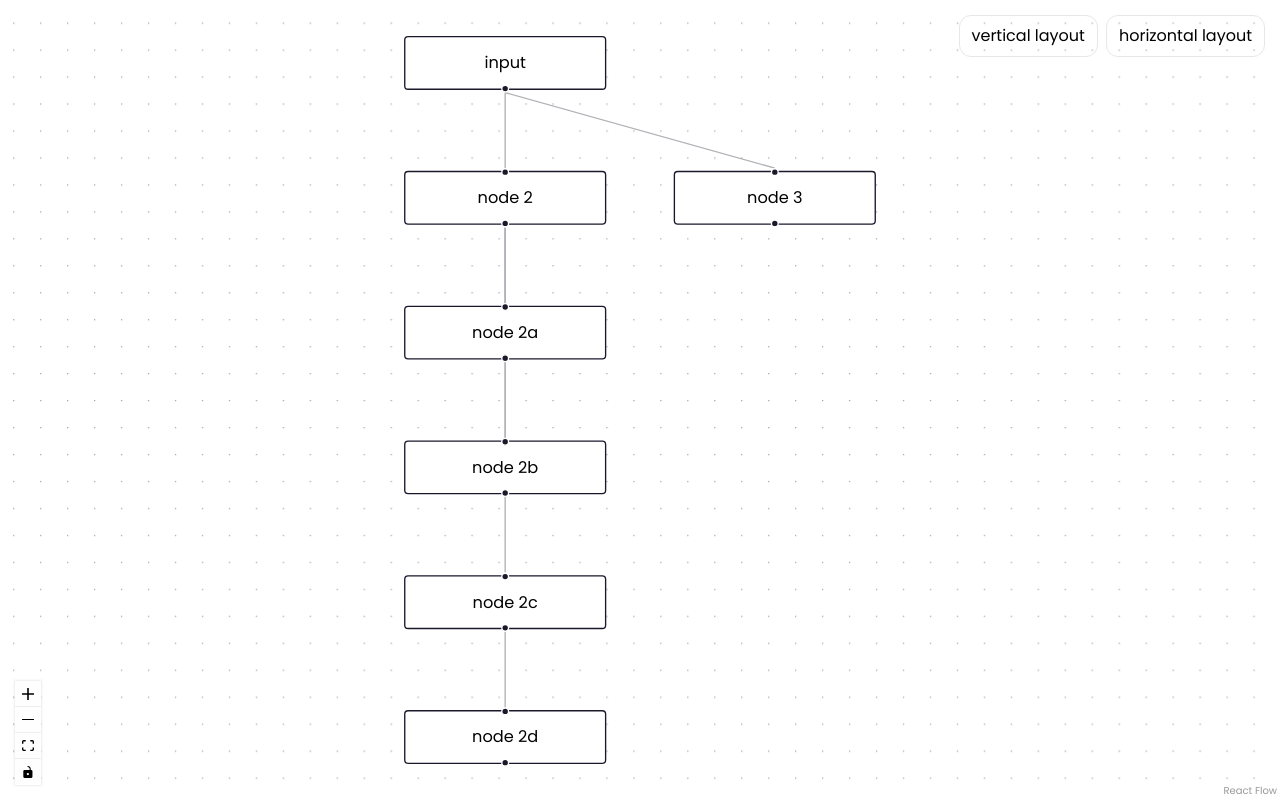
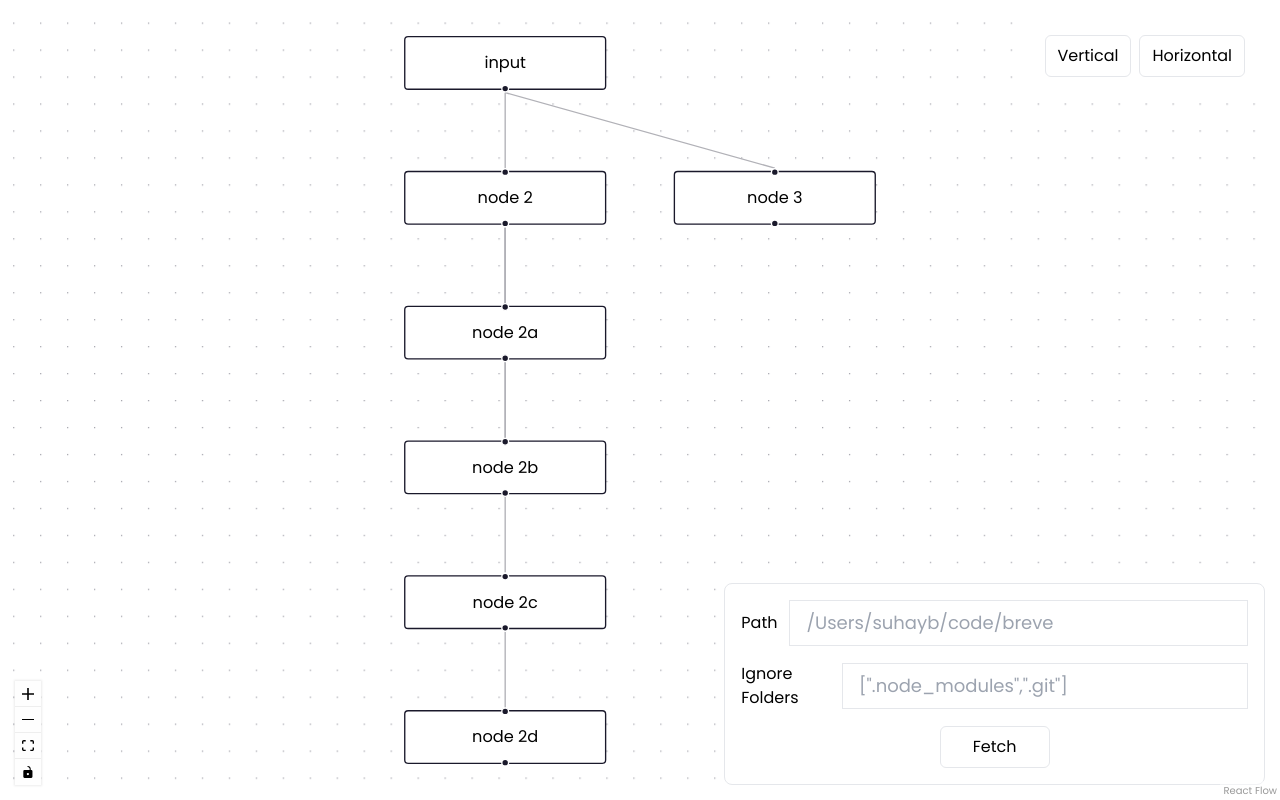
Before and after one commit to Swebi/Nexus, a React (Vite) app in the folder client/: page /dashboard in a window 1280 px wide. Built offline with nearby package versions, Linux system fonts and the light colour scheme; no server answers.

Commit message:
feat: add input states for request body

```diff
--- a/client/src/pages/Dashboard.jsx
+++ b/client/src/pages/Dashboard.jsx
@@ -1,4 +1,4 @@
-import React, { useCallback, useEffect } from "react";
+import React, { useCallback, useEffect, useState } from "react";
 import {
   ReactFlow,
   ReactFlowProvider,
@@ -14,22 +14,30 @@ import axios from "axios";
 import { initialNodes, initialEdges } from "../data/nodes-edges.js";
 import "@xyflow/react/dist/style.css";
 import { getLayoutedElements } from "../utils/getLayoutedElements.js";
-
+import { generateGraphData } from "../utils/generateGraphData.js";
 const LayoutFlow = () => {
   const { fitView } = useReactFlow();
   const [nodes, setNodes, onNodesChange] = useNodesState(initialNodes);
   const [edges, setEdges, onEdgesChange] = useEdgesState(initialEdges);
+
+  const [path, setPath] = useState("");
+  const [ignoreFolders, setIgnoreFolders] = useState("");
 
   const fetchNodes = async () => {
     try {
       const response = await axios.post(
         `http://localhost:8000/folder/directory-structure`,
         {
-          directoryPath: "/Users/suhayb/code/breve",
-          ignoreFolders: ["node_modules", ".git"],
+          directoryPath: path,
+          ignoreFolders: ignoreFolders,
         }
       );
       const data = response.data.structure;
+      const { nodes, edges } = generateGraphData(data);
+      setNodes(nodes);
+      setEdges(edges);
+      fitView;
+
       console.log(data);
     } catch (error) {
       console.error(`Failed to fetch URL details: ${error}`);
@@ -51,9 +59,9 @@ const LayoutFlow = () => {
     [nodes, edges]
   );
 
-  useEffect(() => {
-    fetchNodes();
-  }, []);
+  // useEffect(() => {
+  //   fetchNodes();
+  // }, []);
 
   return (
     <div className="w-screen h-screen">
@@ -64,21 +72,58 @@ const LayoutFlow = () => {
         onEdgesChange={onEdgesChange}
         fitView
       >
-        <Panel position="top-right" className="flex gap-2">
+        <Panel position="top-right" className="flex gap-2  bg-white p-5">
           <button
             onClick={() => onLayout("TB")}
-            className="border p-2 px-3 rounded-xl"
+            className="border p-2 px-3 rounded-md"
           >
-            vertical layout
+            Vertical
           </button>
           <button
             onClick={() => onLayout("LR")}
-            className="border p-2 px-3 rounded-xl"
+            className="border p-2 px-3 rounded-md"
           >
-            horizontal layout
+            Horizontal
           </button>
         </Panel>
 
+        <Panel
+          position="bottom-right"
+          className="flex flex-col gap-4 border bg-white p-4 rounded-lg"
+        >
+          <div className="flex gap-3 justify-between items-center">
+            <h1>Path</h1>
+            <input
+              type="text"
+              className="border py-2 px-4 text-lg outline-none w-full"
+              placeholder="/Users/suhayb/code/breve"
+              value={path}
+              onChange={(e) => {
+                setPath(e.target.value);
+              }}
+            />
+          </div>
+          <div className="flex gap-3 justify-between items-center">
+            <h1>Ignore Folders</h1>
+            <input
+              type="text"
+              className="border py-2 px-4 text-lg outline-none w-full"
+              placeholder='[".node_modules",".git"]'
+              value={ignoreFolders}
+              onChange={(e) => {
+                setIgnoreFolders(e.target.value);
+              }}
+            />
+          </div>
+          <div className="flex gap-3 w-full justify-between items-center">
+            <button
+              onClick={fetchNodes}
+              className="border px-8 p-2 mx-auto rounded-md"
+            >
+              Fetch
+            </button>
+          </div>
+        </Panel>
 
         <Background />
         <Controls />
--- /dev/null
+++ b/client/src/utils/generateGraphData.js
@@ -0,0 +1,30 @@
+export const generateGraphData = (
+  node,
+  parentId = null,
+  depth = 0,
+  index = 0
+) => {
+  const nodes = [];
+  const edges = [];
+
+  const nodeId = node.path;
+
+  const currentNode = {
+    id: nodeId,
+    position: { x: depth * 10, y: index * 20 },
+    data: { label: node.name },
+  };
+  if (parentId) {
+    currentNode.parentId = parentId;
+    edges.push({
+      id: `e${parentId}-${nodeId}`,
+      source: parentId,
+      target: nodeId,
+      type: "straight",
+    });
+  }
+
+  nodes.push(currentNode);
+  console.log(nodes, edges);
+  return { nodes, edges };
+};
```
